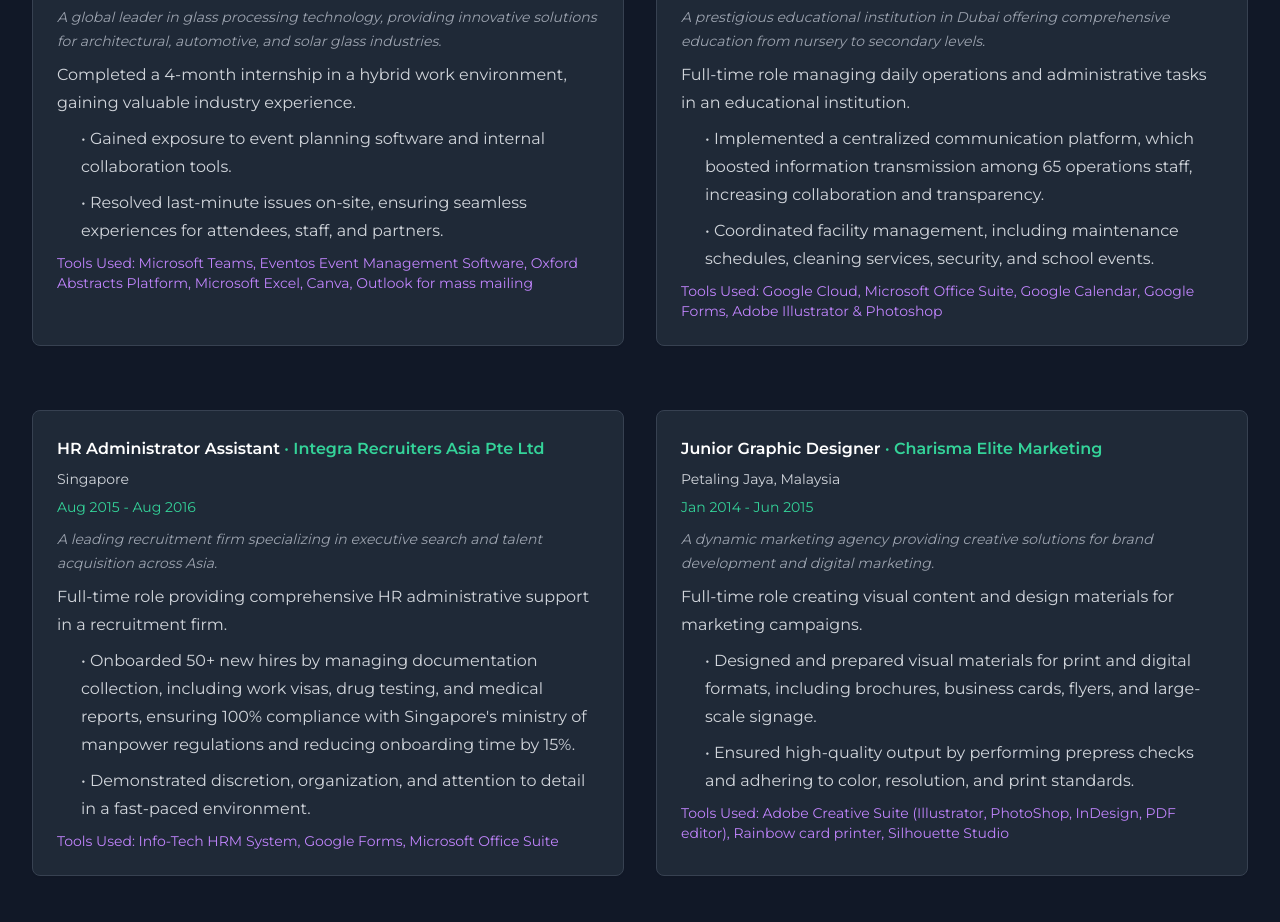
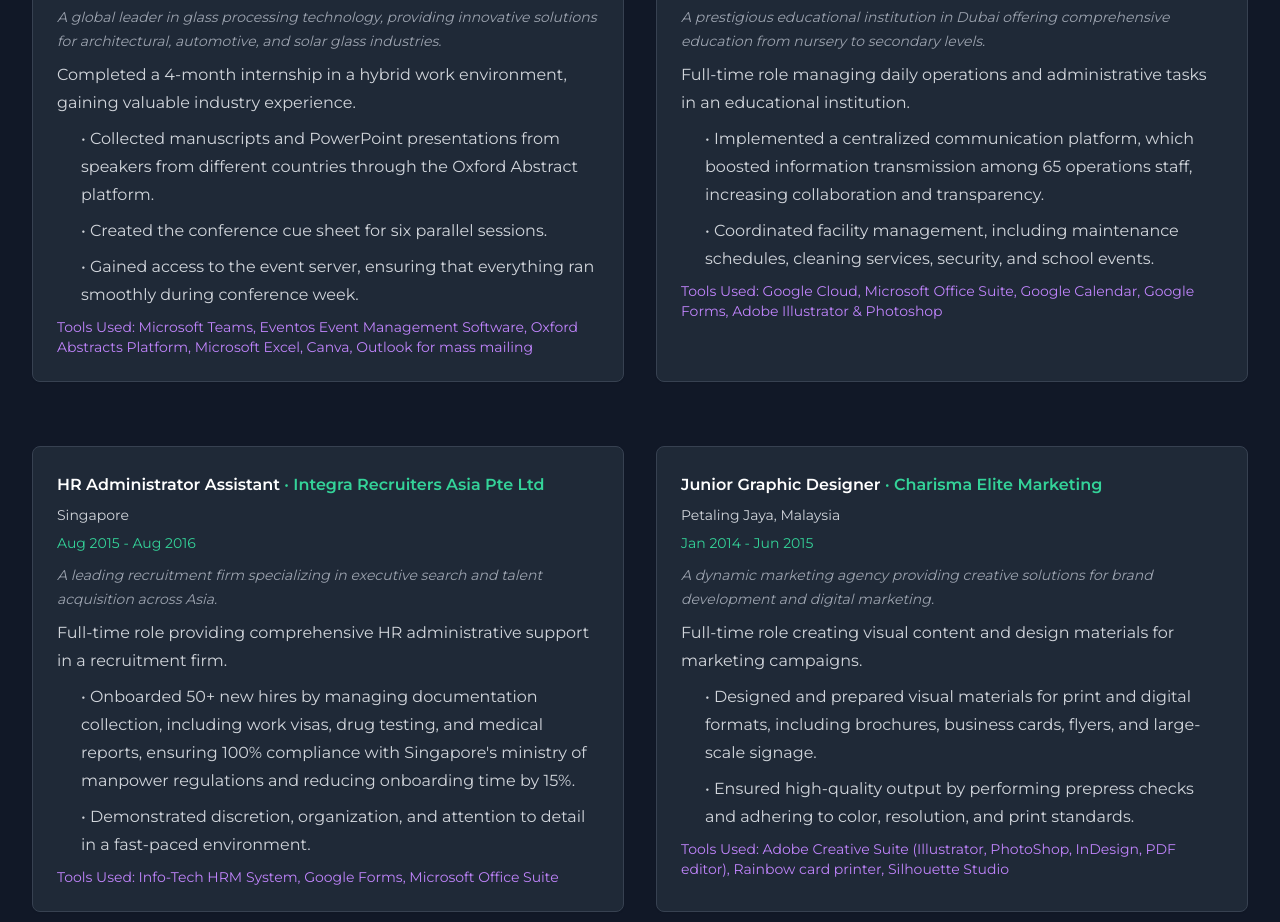
Before and after one commit to AidaKokko/Portfolio, a Next.js app: page / in a window 1280 px wide. Shown: the part 2240-3162 px from the top of the page. Built offline with nearby package versions, Linux system fonts and the light colour scheme.

Commit message:
Update internship job description with new responsibilities

```diff
--- a/src/app/page.tsx
+++ b/src/app/page.tsx
@@ -152,8 +152,9 @@
                     <div className="space-y-2">
                       <p>Completed a 4-month internship in a hybrid work environment, gaining valuable industry experience.</p>
                       <div className="ml-6 space-y-2">
-                        <p>• Gained exposure to event planning software and internal collaboration tools.</p>
-                        <p>• Resolved last-minute issues on-site, ensuring seamless experiences for attendees, staff, and partners.</p>
+                        <p>• Collected manuscripts and PowerPoint presentations from speakers from different countries through the Oxford Abstract platform.</p>
+                        <p>• Created the conference cue sheet for six parallel sessions.</p>
+                        <p>• Gained access to the event server, ensuring that everything ran smoothly during conference week.</p>
                       </div>
                       <div className="mt-2">
                         <p className="text-sm text-purple-400">Tools Used: Microsoft Teams, Eventos Event Management Software, Oxford Abstracts Platform, Microsoft Excel, Canva, Outlook for mass mailing</p>
```
